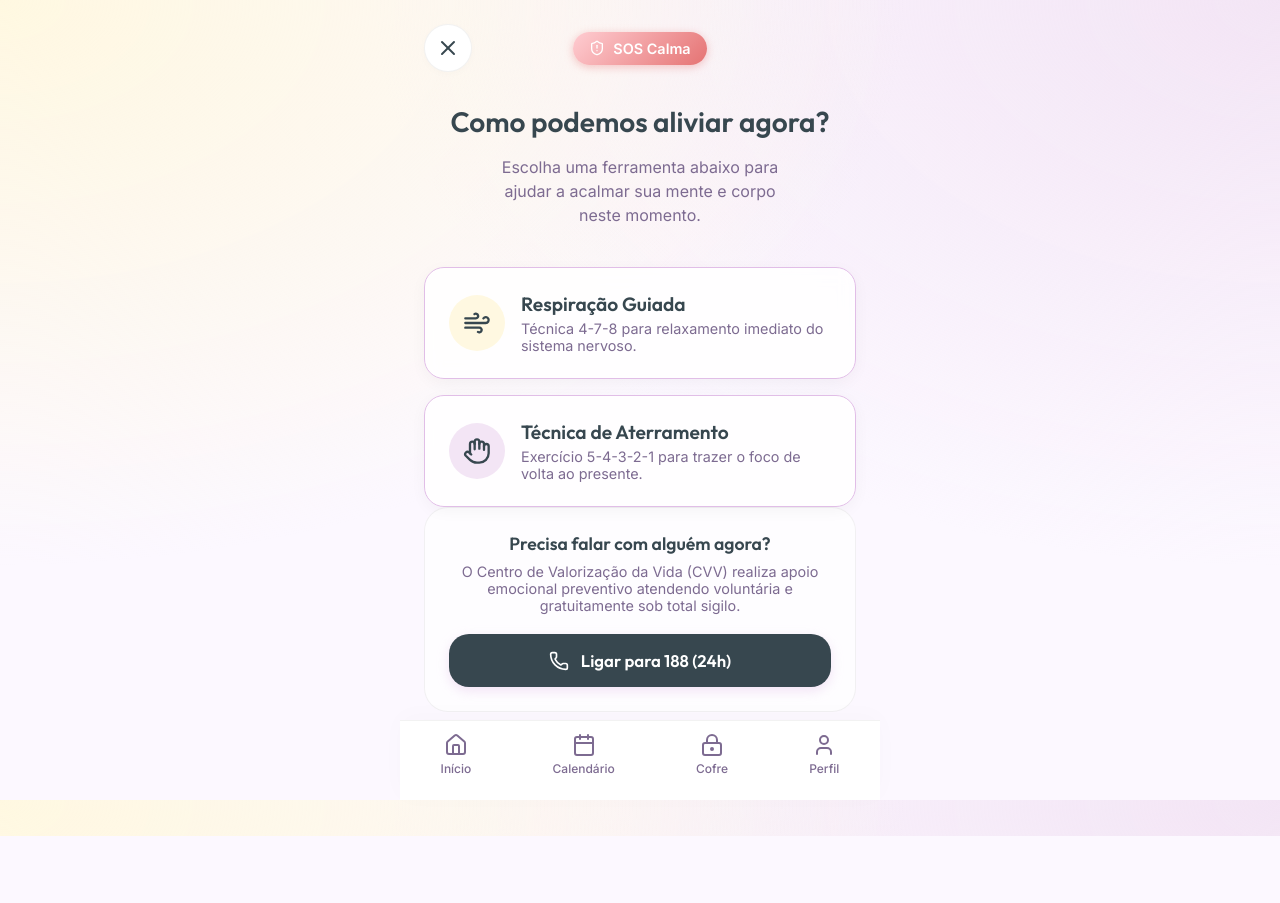
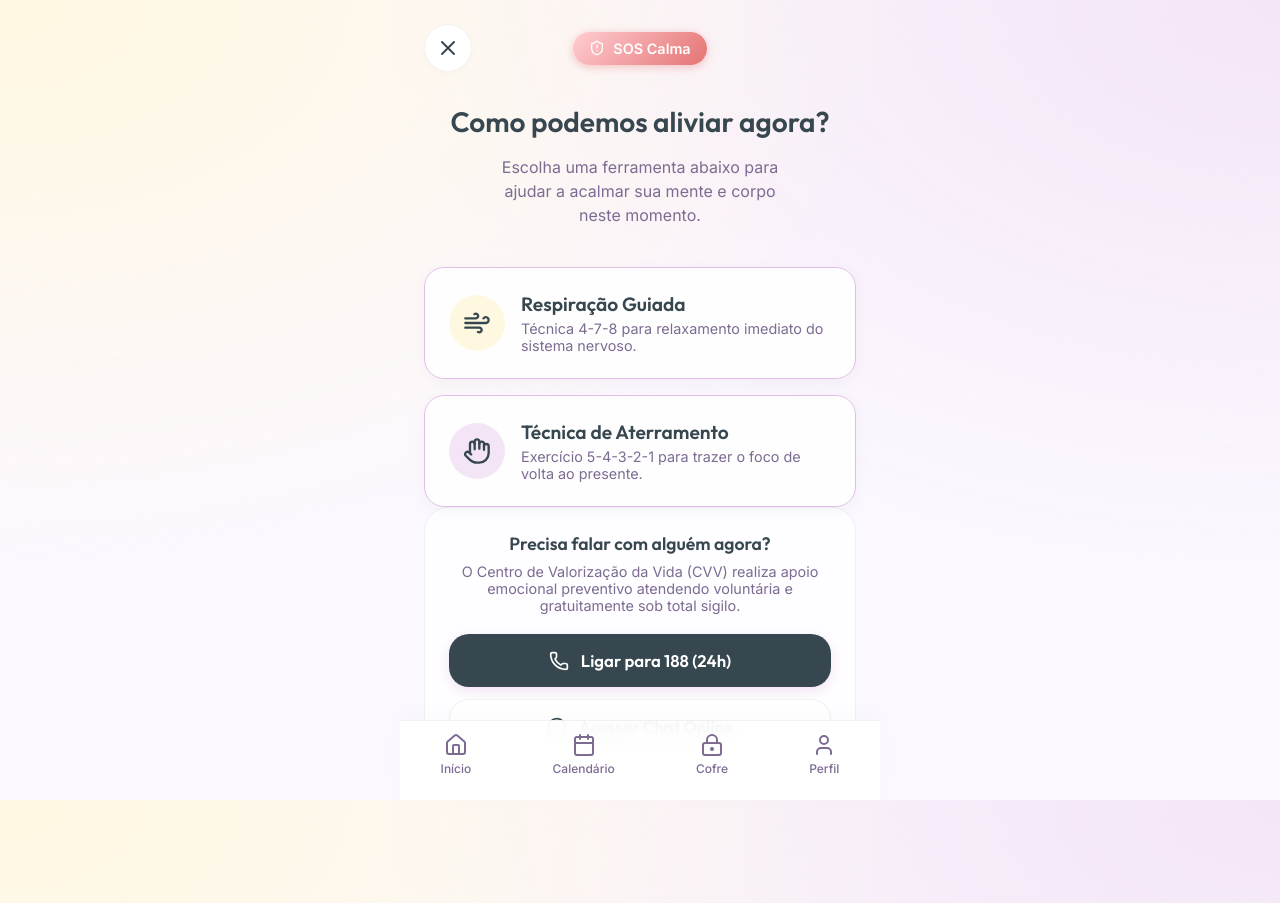
Before and after one commit to taiqs/planner-frontend, a React (Vite) app: page /emergencia in a window 1280 px wide. Before the commit the page ends 836 px from the top, so only its background shows below. Built offline with nearby package versions, Linux system fonts and the light colour scheme.

Commit message:
feat: add cvv online chat button option to the emergency hub

```diff
--- a/src/pages/EmergencyHub.tsx
+++ b/src/pages/EmergencyHub.tsx
@@ -1,6 +1,6 @@
 import { useNavigate } from 'react-router-dom';
 import { motion } from 'framer-motion';
-import { Wind, Hand, Phone, X, ShieldAlert } from 'lucide-react';
+import { Wind, Hand, Phone, X, ShieldAlert, MessageCircle } from 'lucide-react';
 
 export function EmergencyHub() {
     const navigate = useNavigate();
@@ -70,6 +70,7 @@ export function EmergencyHub() {
                         <p className="text-muted" style={{ fontSize: '0.9rem', marginBottom: '20px' }}>
                             O Centro de Valorização da Vida (CVV) realiza apoio emocional preventivo atendendo voluntária e gratuitamente sob total sigilo.
                         </p>
+                        <div style={{ display: 'flex', flexDirection: 'column', gap: '12px' }}>
                             <a
                                 href="tel:188"
                                 className="btn-primary"
@@ -78,6 +79,17 @@ export function EmergencyHub() {
                                 <Phone size={20} />
                                 <span style={{ fontWeight: 600, fontSize: '1.05rem' }}>Ligar para 188 (24h)</span>
                             </a>
+                            <a
+                                href="https://cvv.org.br/chat/"
+                                target="_blank"
+                                rel="noopener noreferrer"
+                                className="btn-secondary"
+                                style={{ display: 'flex', width: '100%', padding: '16px', borderRadius: '20px', alignItems: 'center', justifyContent: 'center', gap: '12px', textDecoration: 'none' }}
+                            >
+                                <MessageCircle size={20} />
+                                <span style={{ fontWeight: 600, fontSize: '1.05rem' }}>Acessar Chat Online</span>
+                            </a>
+                        </div>
                     </div>
                 </div>
             </div>
```
Lines whose indentation alone changed are shown as unchanged.
